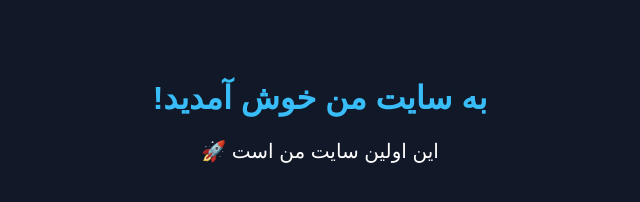
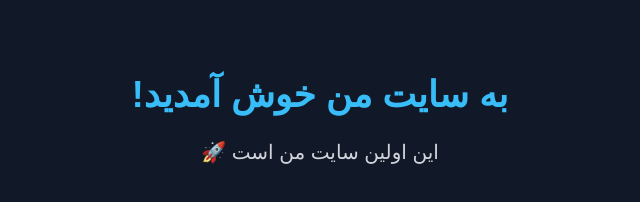
Before and after one commit to artinkingmoz-dev/Mamamamamamamammswddh, a plain HTML site: page index.html in a window 1280 px wide. Shown: the whole page, without its empty margins (320-960 px from the left). Drawn offline with Linux system fonts and the light colour scheme.

Commit message:
Update index.html

```diff
--- a/index.html
+++ b/index.html
@@ -3,25 +3,17 @@
 <head>
     <meta charset="UTF-8">
     <meta name="viewport" content="width=device-width, initial-scale=1.0">
+
     <title>سایت من</title>
-    <style>
-        body {
-            background: #111827;
-            color: white;
-            font-family: sans-serif;
-            text-align: center;
-            padding: 50px 15px;
-        }
-        h1 {
-            color: #38bdf8;
-        }
-        p {
-            font-size: 20px;
-        }
-    </style>
+
+    <link rel="stylesheet" href="style.css">
 </head>
+
 <body>
+
     <h1>به سایت من خوش آمدید!</h1>
+
     <p>این اولین سایت من است 🚀</p>
+
 </body>
 </html>
```
